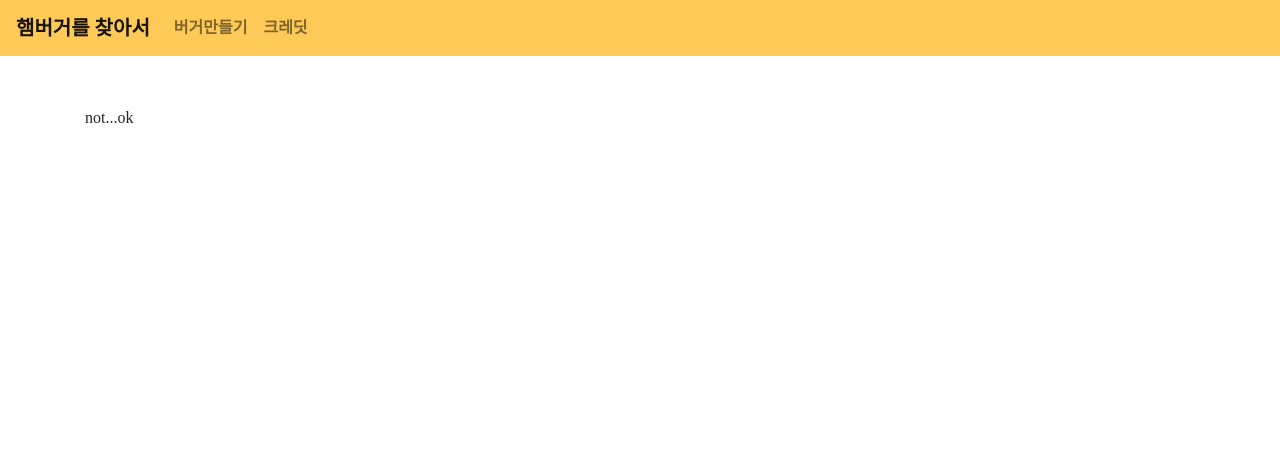
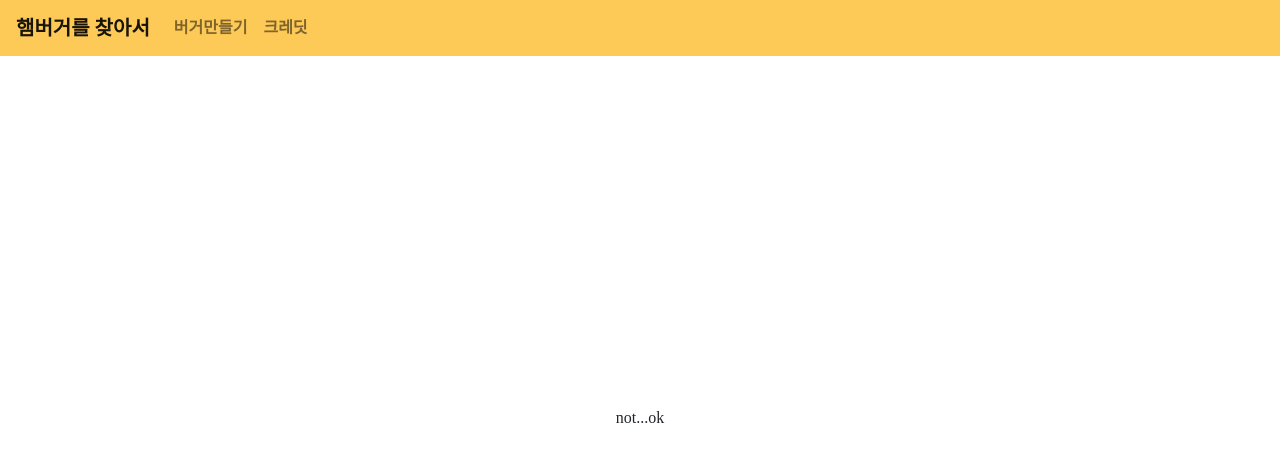
Before and after one commit to babyazalea/burger-finder, a React (Create React App) app: page /analyze in a window 1280 px wide. Shown: the top 462 px of the page. Built offline with nearby package versions, Linux system fonts and the light colour scheme; a web font is replaced by a local one.

Commit message:
separate analyze burger result item & resetting class name

```diff
--- a/src/components/Burger/Burger.js
+++ b/src/components/Burger/Burger.js
@@ -1,4 +1,4 @@
-import React, { useContext } from "react";
+import React, { useContext, useEffect } from "react";
 
 import { BurgerContext } from "../../context/burger-context";
 
@@ -7,6 +7,9 @@ import BurgerMaker from "./BurgerMaker/BurgerMaker";
 
 const Burger = () => {
   const burgerContext = useContext(BurgerContext);
+  useEffect(() => {
+    burgerContext.initBurgerAnalyze();
+  });
 
   let burger = <BurgerMaker />;
 
--- /dev/null
+++ b/src/components/Burger/BurgerAnalyzer/AnalysisResults/AnalysisResults.js
@@ -0,0 +1,13 @@
+import React from "react";
+
+import "./AnalysisResults.scss";
+
+const AnalysisResults = (props) => (
+  <li className="burger-ranking-item">
+    <span className="burger-ranking-rank">{props.index + 1}</span>
+    <span className="burger-ranking-name">{props.name}</span>
+    <span className="burger-ranking-score">{props.score}</span>
+  </li>
+);
+
+export default AnalysisResults;
--- a/src/components/Burger/BurgerAnalyzer/BurgerAnalyzer.js
+++ b/src/components/Burger/BurgerAnalyzer/BurgerAnalyzer.js
@@ -3,6 +3,9 @@ import React, { useContext } from "react";
 import { BurgerContext } from "../../../context/burger-context";
 import burgers from "../../../assets/data/burgers-data";
 
+import AnalysisResults from "./AnalysisResults/AnalysisResults";
+
+import "./BurgerAnalyzer.scss";
 import { Container } from "react-bootstrap";
 
 const BurgerAnalyzer = () => {
@@ -42,7 +45,7 @@ const BurgerAnalyzer = () => {
     };
     scoreBoard.push(burgerResult);
   }
-  //burger finder done
+  // burger finder end
 
   /// burgers sorting start
 
@@ -58,21 +61,35 @@ const BurgerAnalyzer = () => {
     return 0;
   });
 
+  /// burgers sorting end
+
   let analyzer = <p>not...ok</p>;
 
   if (burgerContext.isAnalyzed && sortedScoreBoard.length) {
     analyzer = sortedScoreBoard.map((burgerResult, index) => {
       return (
-        <li key={burgerResult.name}>
-          <span>{index + 1}</span>
-          <span>{burgerResult.name}</span>
-          <span>{burgerResult.score}</span>
-        </li>
+        // <li key={burgerResult.name}>
+        //   <span className="burger__ranking__rank">{index + 1}</span>
+        //   <span className="burger__ranking__name">{burgerResult.name}</span>
+        //   <span className="burger__ranking__score">{burgerResult.score}</span>
+        // </li>
+        <AnalysisResults
+          key={burgerResult.name}
+          name={burgerResult.name}
+          index={index}
+          score={burgerResult.score}
+        />
       );
     });
   }
 
-  return <Container className="burger-analyzer">{analyzer}</Container>;
+  return (
+    <Container className="burger-analyzer">
+      <div className="result-board">
+        <ul>{analyzer}</ul>
+      </div>
+    </Container>
+  );
 };
 
 export default BurgerAnalyzer;
--- a/src/components/Burger/BurgerAnalyzer/BurgerAnalyzer.scss
+++ b/src/components/Burger/BurgerAnalyzer/BurgerAnalyzer.scss
@@ -0,0 +1,17 @@
+.burger-analyzer {
+  width: 100%;
+  height: 80%;
+  display: flex;
+  justify-content: center;
+  align-items: center;
+  .result-board {
+    display: flex;
+    justify-content: center;
+    align-items: center;
+    ul {
+      padding-inline-start: 0;
+      margin-bottom: 0;
+      list-style: none;
+    }
+  }
+}
--- a/src/components/Burger/BurgerMaker/BurgerController/BurgerController.js
+++ b/src/components/Burger/BurgerMaker/BurgerController/BurgerController.js
@@ -48,7 +48,7 @@ const BurgerController = (props) => {
         <InputGroup className="mb-3">
           <InputGroup.Prepend>
             <Button
-              className="reset-button"
+              className="ingredients-reset-button"
               variant="info"
               type="button"
               onClick={resetInput}
@@ -67,13 +67,17 @@ const BurgerController = (props) => {
             autoFocus
           />
           <InputGroup.Append>
-            <Button className="add-button" variant="info" type="submit">
+            <Button
+              className="ingredient-add-button"
+              variant="info"
+              type="submit"
+            >
               <FontAwesomeIcon icon="plus" />
             </Button>
           </InputGroup.Append>
         </InputGroup>
       </form>
-      <div className="buttons">
+      <div className="burger-controller-output-btn">
         <Button variant="info" onClick={clearingIngredients}>
           다시 하기
         </Button>
--- a/src/components/Burger/BurgerMaker/BurgerController/BurgerController.scss
+++ b/src/components/Burger/BurgerMaker/BurgerController/BurgerController.scss
@@ -21,13 +21,13 @@
       input:focus {
         box-shadow: inset 0 -1px 0 #ddd;
       }
-      .reset-button {
+      .ingredients-reset-button {
         width: 40px;
       }
     }
   }
 
-  .buttons {
+  .burger-controller-output-btn {
     margin-top: 30px;
     button:not(:last-child) {
       margin-right: 20px;
--- a/src/components/Layout/Layout.js
+++ b/src/components/Layout/Layout.js
@@ -6,7 +6,7 @@ import "./Layout.scss";
 
 const Layout = (props) => {
   return (
-    <Container className="layout" fluid="true">
+    <Container className="burger-finder-layout" fluid="true">
       <Navigation />
       <main>{props.children}</main>
     </Container>
--- a/src/components/Layout/Layout.scss
+++ b/src/components/Layout/Layout.scss
@@ -1,4 +1,4 @@
-.layout {
+.burger-finder-layout {
   font-family: "Poor Story", cursive;
   main {
     margin-top: 50px;
--- a/src/context/burger-context.js
+++ b/src/context/burger-context.js
@@ -12,6 +12,7 @@ export const BurgerContext = React.createContext({
   addIngredient: () => {},
   clearIngredients: () => {},
   fixedIngredients: () => {},
+  initBurgerAnalyze: () => {},
 });
 
 const BurgerContextProvider = (props) => {
@@ -85,6 +86,10 @@ const BurgerContextProvider = (props) => {
     setStateOfAnalyze(true);
   };
 
+  const onInitBurgerAnalyze = () => {
+    setStateOfAnalyze(false);
+  };
+
   return (
     <BurgerContext.Provider
       value={{
@@ -93,6 +98,7 @@ const BurgerContextProvider = (props) => {
         clearIngredients: onClearIngredients,
         isAnalyzed: stateOfAnalyze,
         fixedIngredients: onFixedIngredients,
+        initBurgerAnalyze: onInitBurgerAnalyze,
       }}
     >
       {props.children}
```
Also changed, not shown: src/components/Burger/BurgerAnalyzer/AnalysisResults/AnalysisResults.scss (added).
